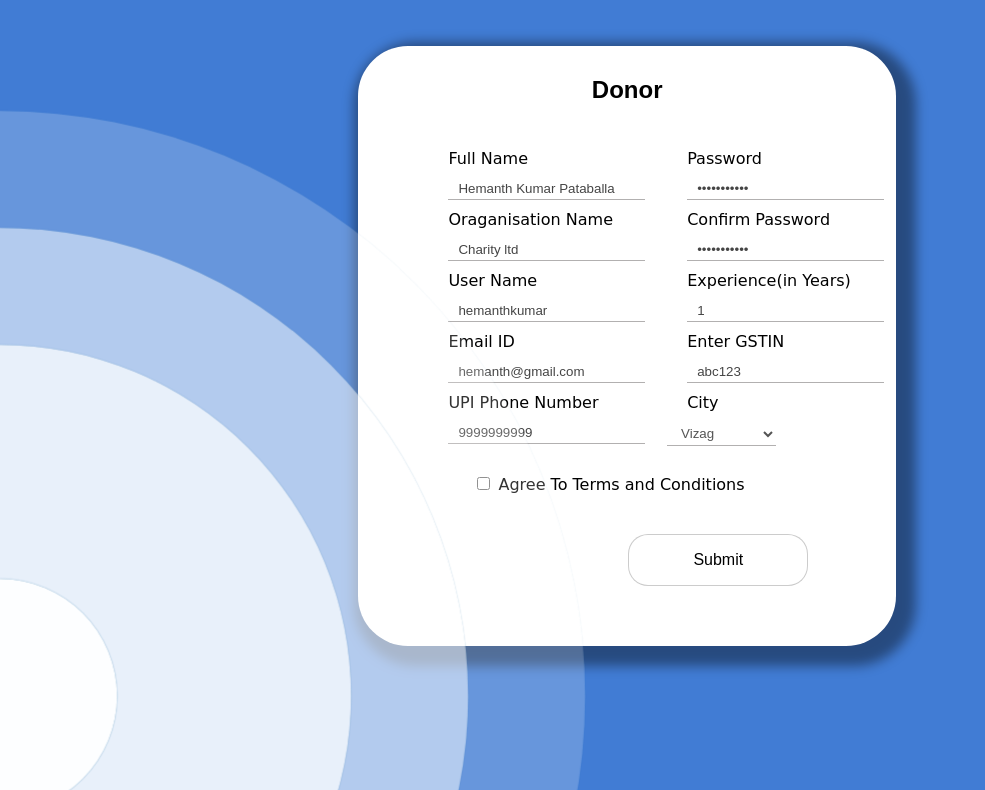
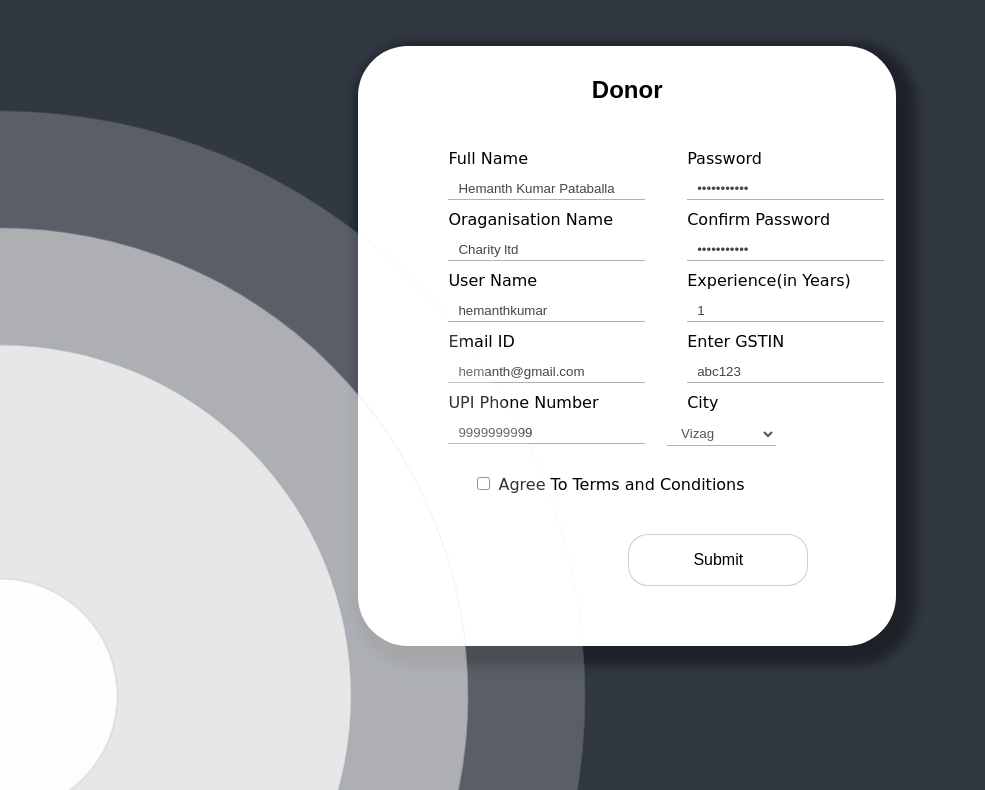
Before and after one commit to hemanth3006/NCP_frontend, a plain HTML site: page donor.html in a window 1280 px wide. Shown: the part 104-894 px from the top of the page, without its empty margins (0-985 px from the left). Drawn offline with Linux system fonts and the light colour scheme; a web font is replaced by a local one.

Commit message:
Add files via upload

```diff
--- a/donor_styles/donor.css
+++ b/donor_styles/donor.css
@@ -5,7 +5,7 @@ body {
     font-family: 'Kufam', cursive;
     /* background: -webkit-linear-gradient(to right, #9a9b9c, #aabbda);
     background: linear-gradient(to right, #eef2f8, #8c93a1); */
-    background: #417cd4;
+    background: #313842;
   }
   /* body{
     background: #3399ff;
```
